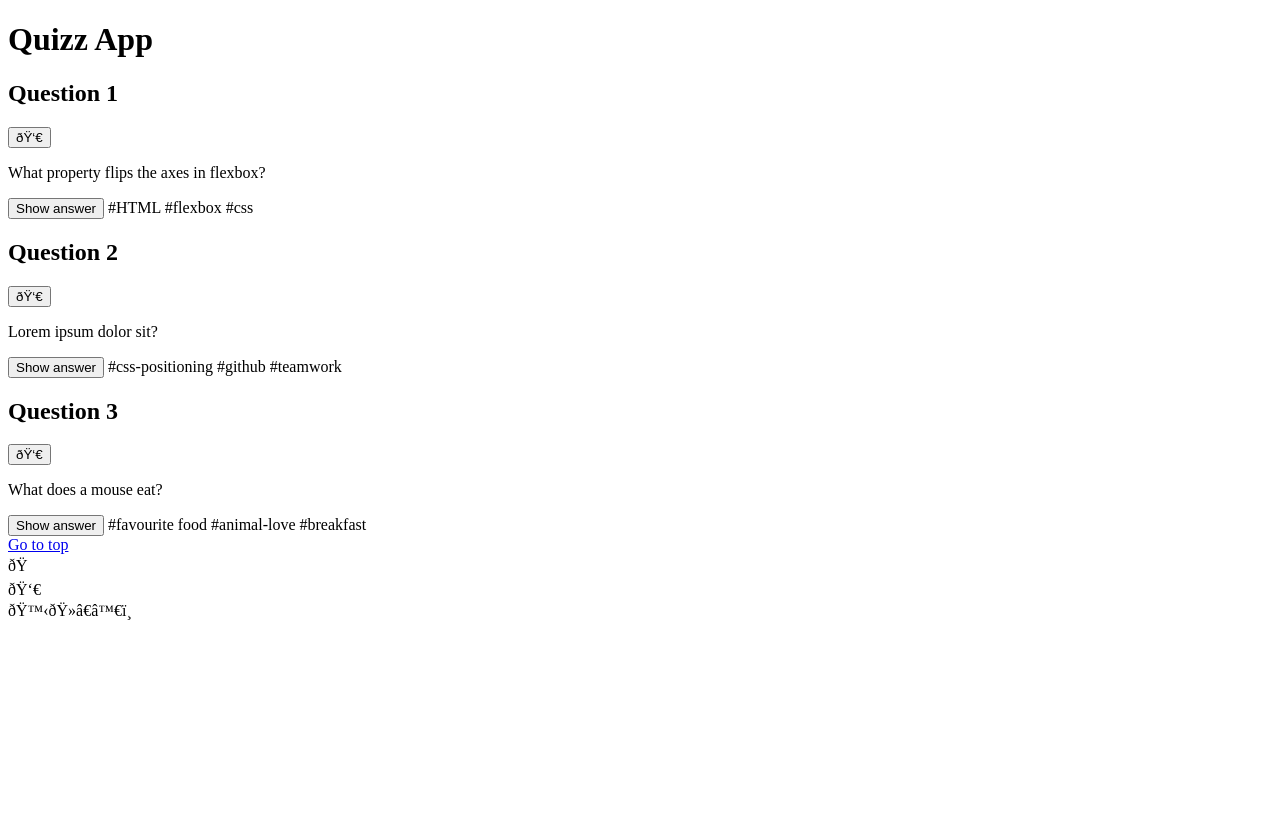
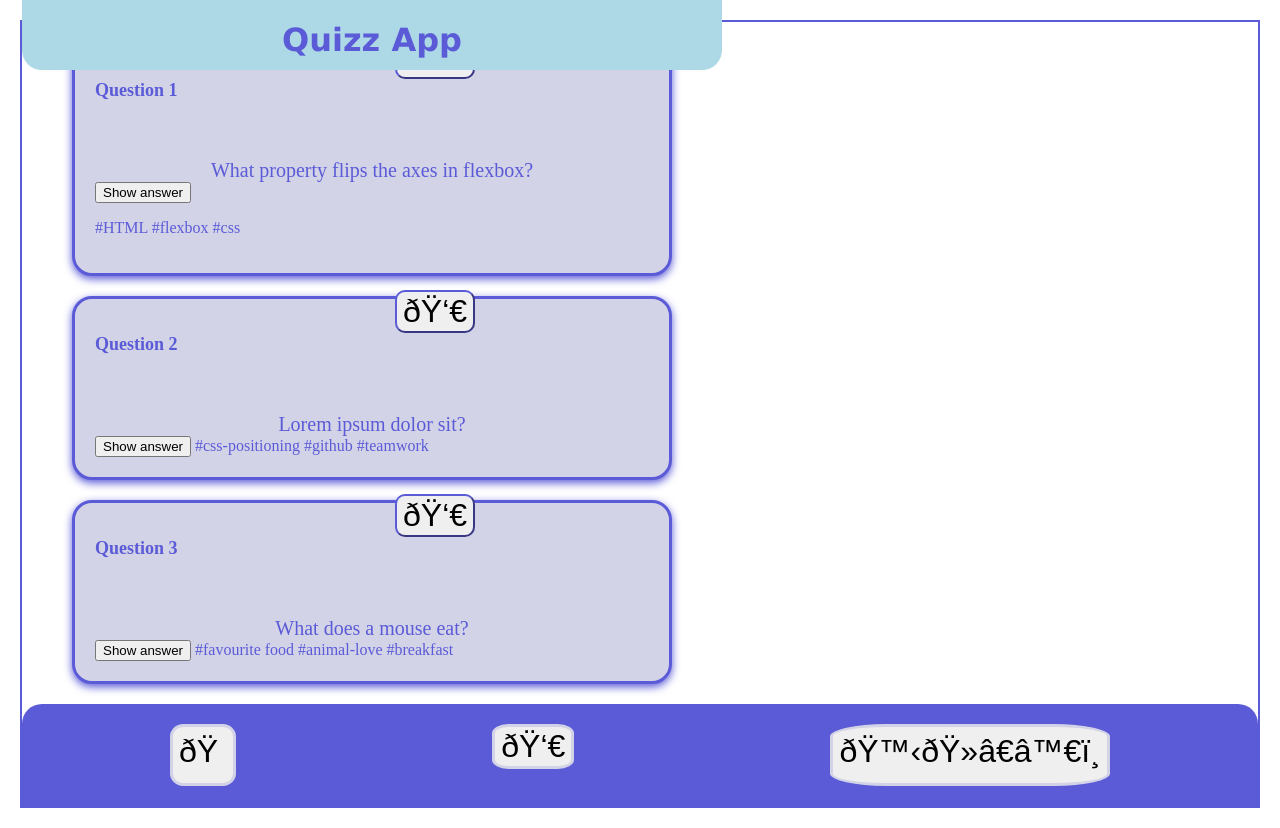
Before and after one commit to gwittm/quizapp, a plain HTML site: page index.html in a window 1280 px wide. Before the commit the page ends 800 px from the top, so only its background shows below. Drawn offline with Linux system fonts and the light colour scheme.

Commit message:
work in progress

```diff
--- a/index.html
+++ b/index.html
@@ -2,12 +2,12 @@
 <html lang="en">
     <head>
         <meta charset="8"/>
-        <title>Quiz App</title>
+        <title id="Home">Quiz App</title>
         <link rel="stylesheet" href="./styles.css"/>
     </head>
 
     <body>
-        <header class="header" id="top">
+        <header class="header">
             <h1 class="header__heading">Quizz App</h1>
         </header>
 
@@ -19,9 +19,11 @@
                 What property flips the axes in flexbox?
                 </p>
                 <button class="card__answer">Show answer</button>
+                <p class ="answer__tags">
                 <tag class="card__tag">#HTML</tag>
                 <tag class="card__tag">#flexbox</tag>
                 <tag class="card__tag">#css</tag>
+                </p>
                 </section>
 
             <section class="card">
@@ -47,13 +49,18 @@
                 <tag class="card__tag">#animal-love</tag>
                 <tag class="card__tag">#breakfast</tag>
             </section>
-        <a href="#top" class="button__top">Go to top</a>
         </main>
 
         <footer class="footer">
-            <nav class="footer__home">🏠</nav>
-            <nav class="footer__bookmark">👀</nav>
-            <nav class="footer__aboutme">🙋🏻‍♀️</nav>
+            <a href ="#Home">
+                <button id="home" class="footer__button" onclick="">🏠</button>
+            </a>
+            <a href="#bookmarks">
+                <button id="bookmark" class="footer__button">👀</button>
+            </a>
+            <a href ="#aboutme">
+                <button id="aboutme" class="footer__button">🙋🏻‍♀️</button>
+            </a>
         </footer>
-
+    </section>
     </body>
--- a/styles.css
+++ b/styles.css
@@ -0,0 +1,89 @@
+*, *::before, *::after {
+    box-sizing: border-box
+}
+
+
+.header {
+   position: fixed;
+   justify-content: center;
+   top: 0px;
+   z-index: 1;
+   width: 100%;
+   max-width: 700px;
+   background: lightblue;
+   height: 70px;
+   border-bottom-left-radius: 20px;
+   border-bottom-right-radius: 20px;
+}
+
+body {
+    border: 2px solid;
+    margin: 2em, auto;
+    color:rgb(91, 91, 215);
+    margin: 20px;
+}
+
+.card__question {
+    font-size: 20px;
+    text-align: center;
+    margin: 0;
+    flex-wrap: wrap;
+}
+
+
+
+
+
+.header__heading {
+    font-family: verdana;
+    text-align: center;
+    color: rgb(91, 91, 215);
+}
+
+
+
+.card {
+    position: relative;
+    border: solid;
+    border-color:rgb(91, 91, 215);
+    padding: 20px;
+    margin: 20px;
+    border-radius: 20px;
+    box-shadow: rgb(91, 91, 215) 0 3px 8px;
+    background-color:rgb(211, 211, 232);
+    margin-left: 50px;
+    max-width: 600px;
+}
+
+.card__heading {
+    color:rgb(91, 91, 215);
+    font-size: 18px;
+}
+
+.card__bookmark {
+    border-radius: 10px;
+    border-color:rgb(91, 91, 215);
+    position: relative;
+    top: -80px;
+    right: -300px;
+    font-size: 2em;
+
+}
+
+
+.footer {
+    display: flex;
+    width: 100%;
+    justify-content: space-around;
+    background-color: rgb(91, 91, 215);
+    padding: 20px;
+    border-top-left-radius: 20px;
+    border-top-right-radius: 20px;
+}
+
+.footer__button {
+    border: solid;
+    border-color: rgb(211, 211, 232);
+    border-radius: 20%;
+    font-size: 2em;
+}
```
